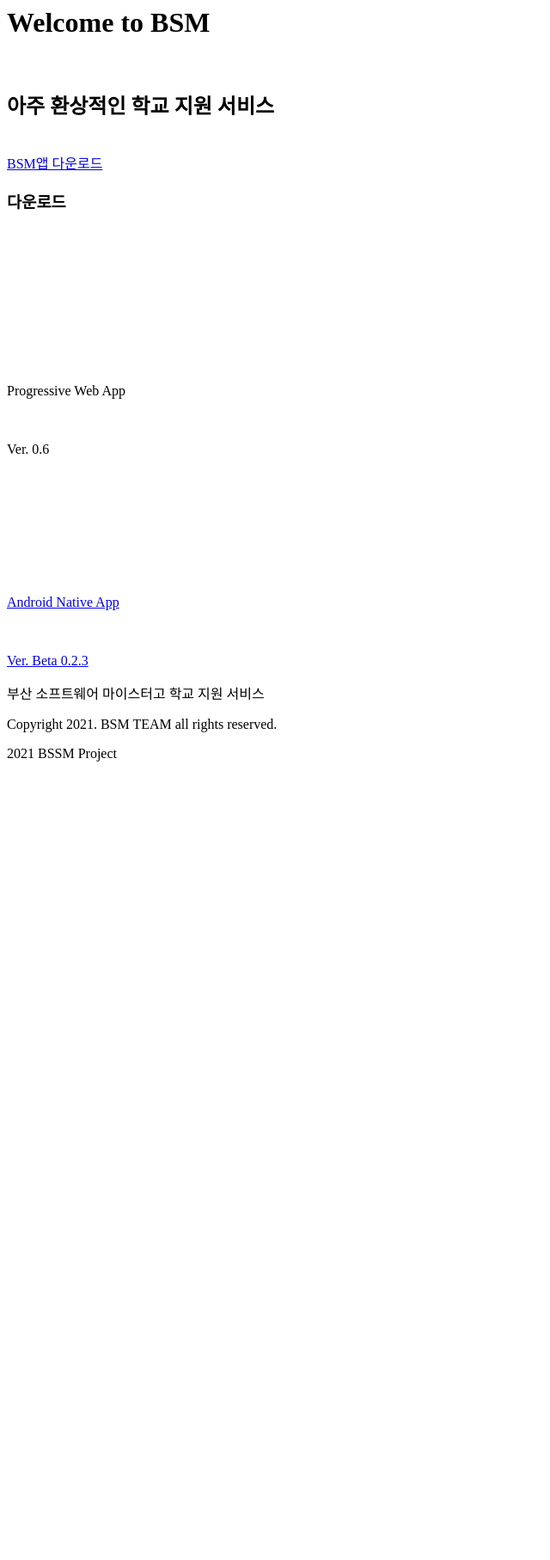
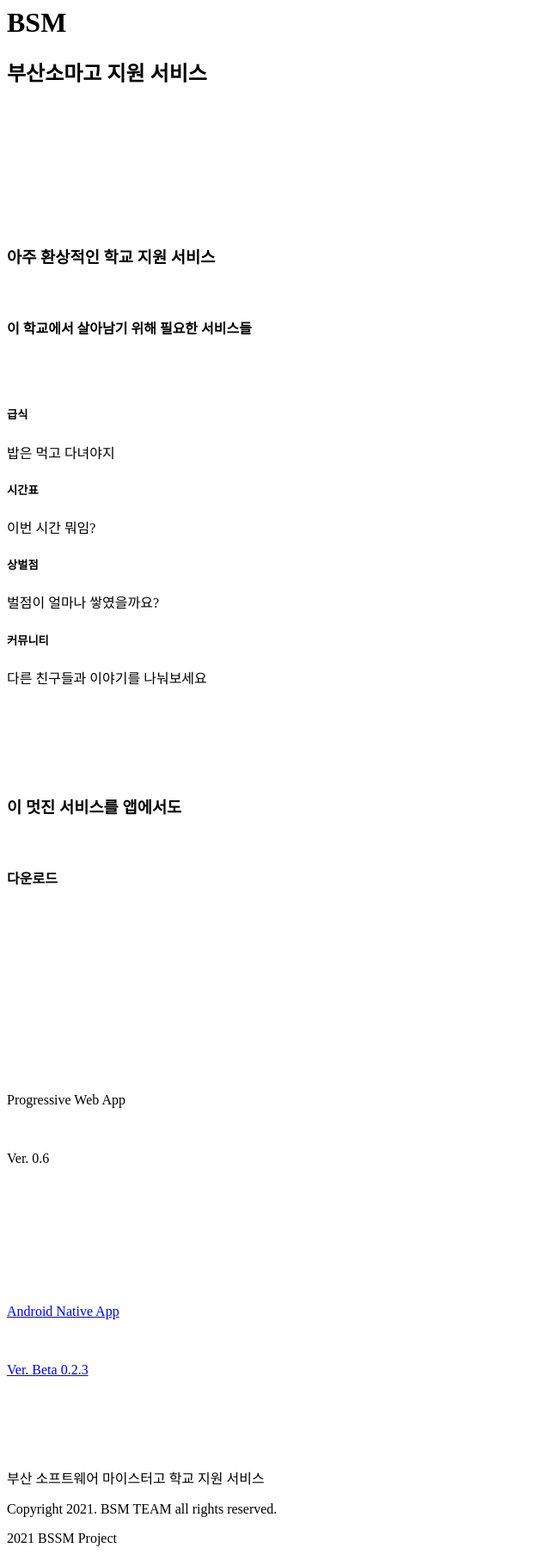
Before and after one commit to BSSM-BSM/BSM-Frontend, a PHP site: page /pages/index.html in a window 1280 px wide. Shown: the whole page at 86% size, without its empty margins (0-640 px from the left). Before the commit the page ends 886 px from the top, so only its background shows below. Run offline with PHP 8.4, Linux system fonts and the light colour scheme; some libraries are stand-ins or nearby versions.

Commit message:
홈페이지 디자인 변경

```diff
--- a/css/mobile.css
+++ b/css/mobile.css
@@ -110,6 +110,9 @@ input[type=text], input[type=password]{
 .board_item .post_title{
   font-size:1.7rem;
 }
+.member_info .user_profile{
+  height:17px;
+}
 .post{
   padding:0 3%;
 }
--- a/index.php
+++ b/index.php
@@ -42,6 +42,9 @@
     <!--모바일 css-->
     <?php
     switch ($page) {
+      case 'index': ?>
+        <link rel="stylesheet" type="text/css" href="/css/etc/index.css">
+        <?php break;
       case 'timetable': ?>
         <link rel="stylesheet" type="text/css" href="/css/etc/time.css">
         <?php break;
--- a/pages/index.html
+++ b/pages/index.html
@@ -10,21 +10,50 @@
   });
 </script>
 <main>
-  <div class="section" id="main">
-    <div class="container vertical_center">
-      <h1 id="main_txt">Welcome to BSM</h1>
+  <div class="container">
+    <h1 class="main">BSM</h1>
+    <h2 class="main">부산소마고 지원 서비스</h2>
+    <br><br><br>
+    <div class="section_wrap">
+      <section id="main">
         <br>
-      <h2 id="sub_txt">아주 환상적인 학교 지원 서비스</h2>
         <br>
-      <a href="#download" id="sub_txt" class="button blue_button">BSM앱 다운로드</a>
+      </section>
+      <section>
+        <br><br><br>
+        <h3>아주 환상적인 학교 지원 서비스</h3>
+        <br>
+        <h4>이 학교에서 살아남기 위해 필요한 서비스들</h4>
+        <br><br>
+        <div class="service_wrap">
+          <div class="service">
+            <h5>급식</h5>
+            <p>밥은 먹고 다녀야지</p>
+          </div>
+          <div class="service">
+            <h5>시간표</h5>
+            <p>이번 시간 뭐임?</p>
+          </div>
+          <div class="service">
+            <h5>상벌점</h5>
+            <p>벌점이 얼마나 쌓였을까요?</p>
+          </div>
+          <div class="service">
+            <h5>커뮤니티</h5>
+            <p>다른 친구들과 이야기를 나눠보세요</p>
           </div>
         </div>
-  <div class="section" id="download">
-    <div>
-      <div class="footer">
-        <div class="container vertical_center">
-          <h3>다운로드</h3>
-          <br><br>
+      </section>
+      <section id="download">
+        <br>
+        <br>
+      </section>
+      <section>
+        <br><br><br>
+        <h3>이 멋진 서비스를 앱에서도</h3>
+        <br>
+        <h4>다운로드</h4>
+        <br><br><br><br>
         <a class="webapp_install_button download_button button" onclick="if(installed){alert('이미 설치되어있습니다.');}else{prompt.prompt();}">
           <img src="/resource/etc/images/download.png" class="download_image">
           <p>Progressive Web App</p>
@@ -37,8 +66,8 @@
           <br>
           <p>Ver. Beta 0.2.3</p>
         </a>
-        </div>
-      </div>
+        <br><br><br><br>
+      </section>
       <footer>
         <p>부산 소프트웨어 마이스터고 학교 지원 서비스</p>
         <p>Copyright 2021. BSM TEAM all rights reserved.</p>
--- a/pages/meister.html
+++ b/pages/meister.html
@@ -46,8 +46,8 @@
   </div>
 </main>
 <div class="dim menu_close"></div>
-<title>급식표 - BSM</title>
-<meta property="title" content="급식표 - BSM | 부산소마고 지원 서비스">
+<title>마이스터 상벌점 확인 - BSM</title>
+<meta property="title" content="마이스터 상벌점 확인 - BSM | 부산소마고 지원 서비스">
 <meta property="description" content="부산 소프트웨어 마이스터고 학교 지원 서비스">
-<meta property="og:title" content="급식표 - BSM | 부산소마고 지원 서비스">
+<meta property="og:title" content="마이스터 상벌점 확인 - BSM | 부산소마고 지원 서비스">
 <meta property="og:description" content="부산 소프트웨어 마이스터고 학교 지원 서비스">
```
Also changed, not shown: css/etc/index.css (added, +71 -0 lines), css/style.css (+0 -59 lines), css/style.min.css. Lines whose indentation alone changed are shown as unchanged.
